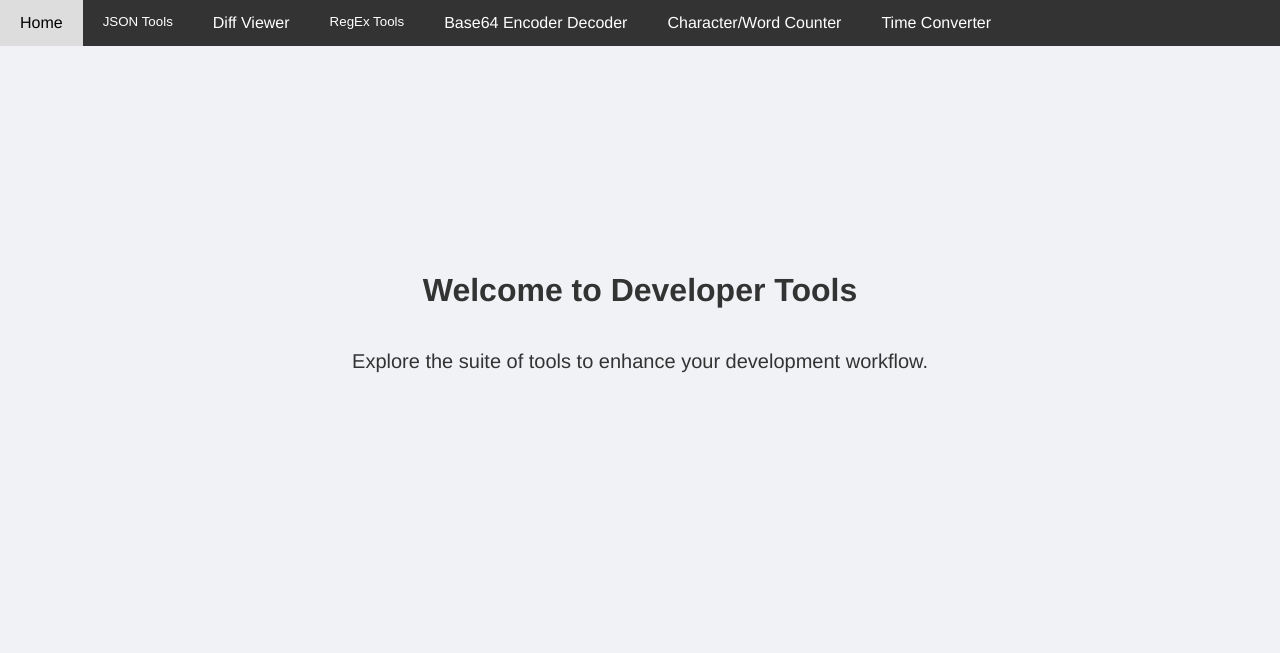
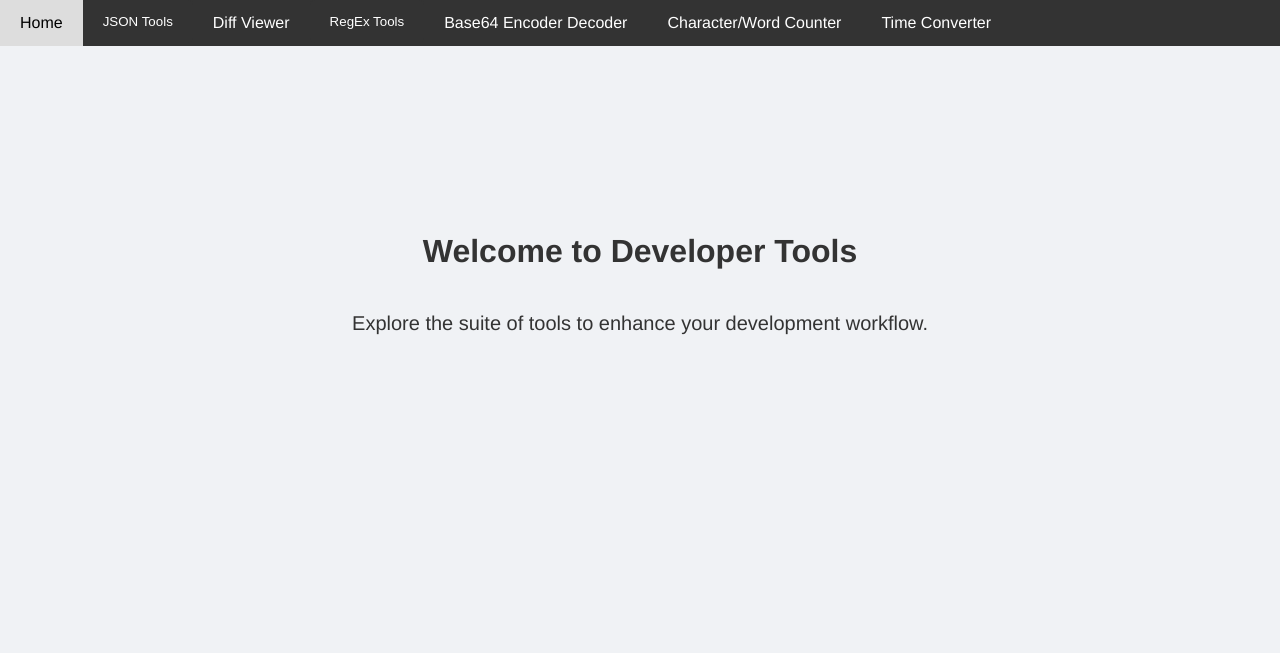
Before and after one commit to vib795/everyday-developer-tools, a Flask app: page / in a window 1280 px wide. Shown: the top 653 px of the page. Run offline with Flask 3, Linux system fonts and the light colour scheme; some libraries are stand-ins or nearby versions.

Commit message:
Updated index.html

```diff
--- a/templates/index.html
+++ b/templates/index.html
@@ -23,7 +23,7 @@
             width: 100%;
             margin: auto;
             overflow: hidden;
-            padding-top: 18%; /* Changed to specific value, 'auto' is not valid for padding */
+            padding-top: 15%;
         }
         h1 {
             color: #333;
```
